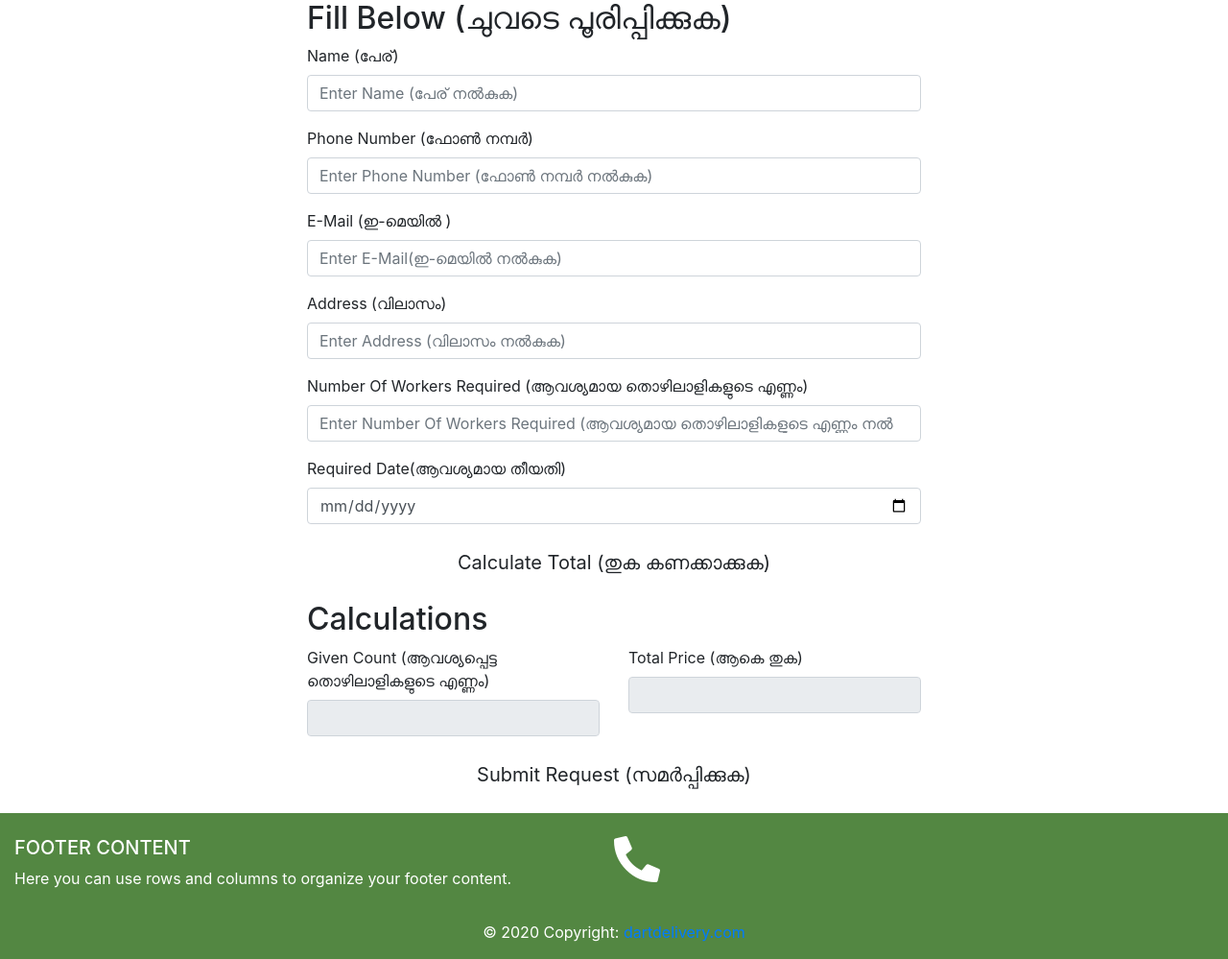
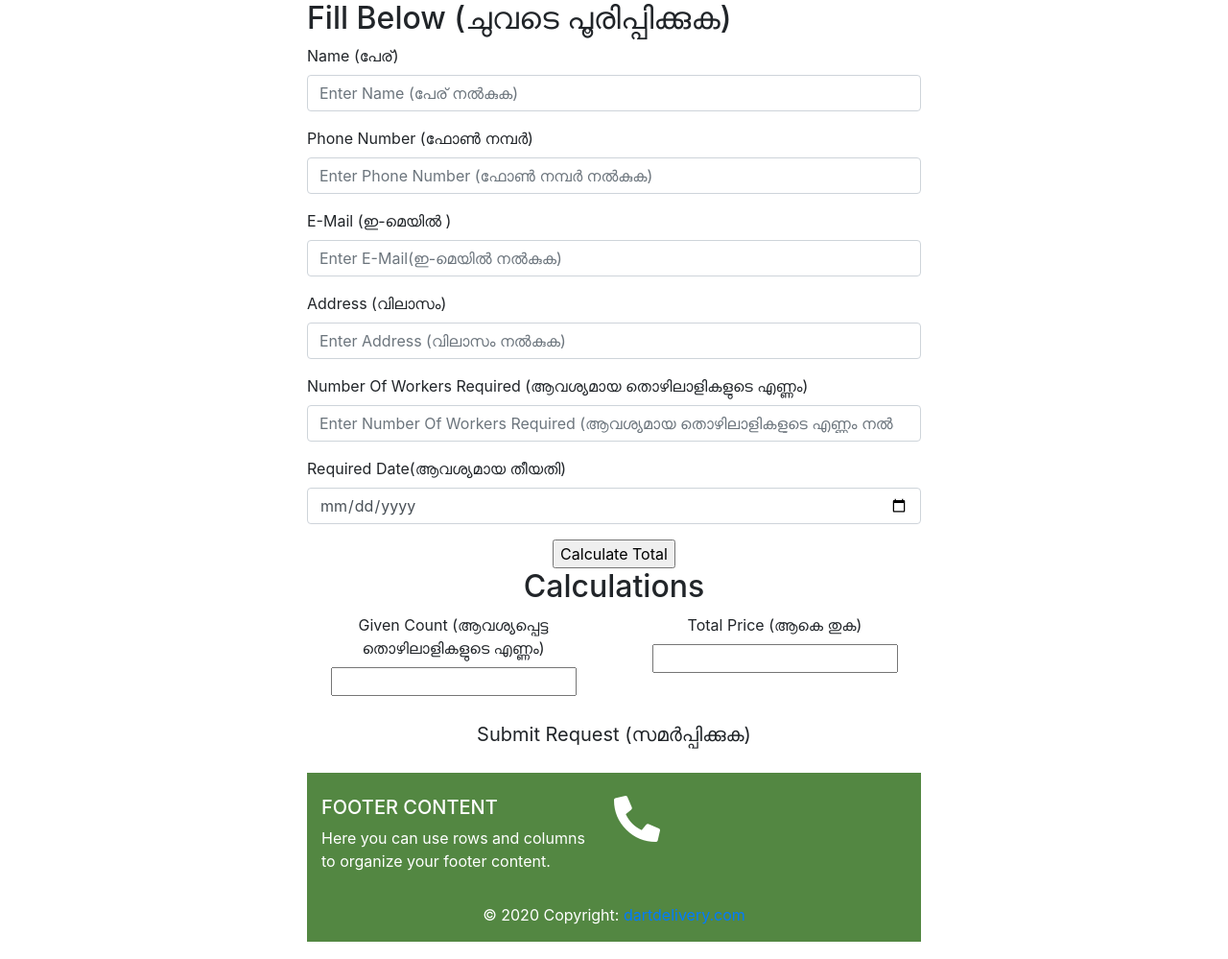
Before and after one commit to Karshakasahayi-agrivator/karshakasahayi, a Django app: page / in a window 1280 px wide. Shown: the part 39-1038 px from the top of the page at 96% size. Run offline with Django 3.2, Linux system fonts and the light colour scheme; some libraries are stand-ins or nearby versions; some web fonts are replaced.

Commit message:
Update index.html

```diff
--- a/website/templates/index.html
+++ b/website/templates/index.html
@@ -38,7 +38,7 @@
 
 
 <!-- Extended default form grid -->
-<form method="POST">
+<form method="POST" name="frmsum">
     {% csrf_token %}
 <div class="form">
 <h2>Fill Below (ചുവടെ പൂരിപ്പിക്കുക)</h2>
@@ -74,8 +74,8 @@
       <input type="date" class="form-control" id="inputDate" name="date_required" placeholder="Enter Required Date(ആവശ്യമായ തീയതി നൽകുക)">
     </div>
  <div class="form-group text-center">
-  <button type="button" class="btn color btn-lg ">Calculate Total (തുക കണക്കാക്കുക)</button>
- </div>
+  <input type="button" value="Calculate Total" onclick ="total()">
+
 
 
 
@@ -85,11 +85,22 @@
   <div class="row">
     <div class="form-group col">
       <label for="workercount">Given Count (ആവശ്യപ്പെട്ട തൊഴിലാളികളുടെ എണ്ണം)</label>
-      <input type="number" id="workercount" class="form-control"disabled>
+      <input type="number" Name="givencount">
     </div>
     <div class="form-group col">
       <label for="totalprice" >Total Price (ആകെ തുക)</label>
-    <input type="number" id="totalprice" class="form-control"disabled>
+      <input type="number" name="txtsum">
+        <script Language="javascript">
+        function total()
+        {
+          var count,price,Total;
+          count=document.frmsum.noemp.value;
+          price=400;
+          Total=count * price;
+          document.frmsum.givencount.value=count;
+          document.frmsum.txtsum.value=Total;
+        }
+        </script>
     </div>
   </div>
   <div class="form-group text-center">
```
